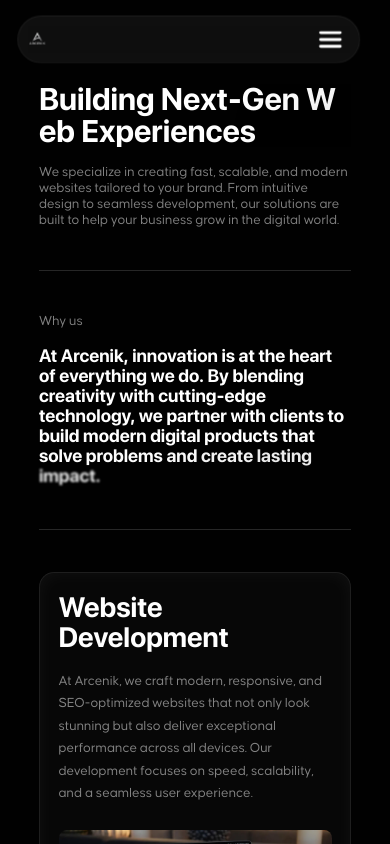
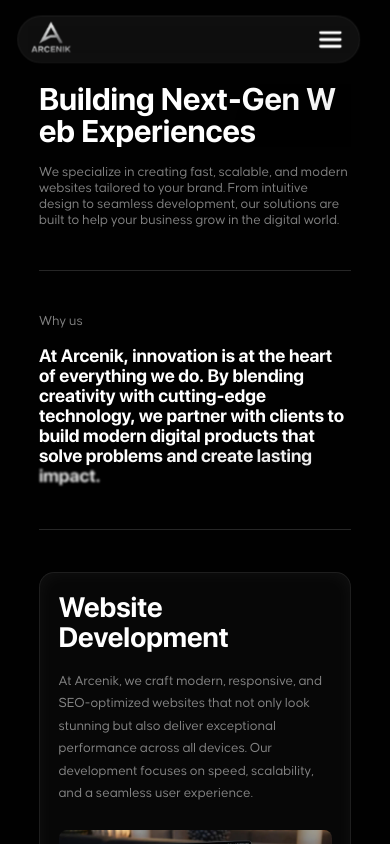
Before and after one commit to ShubhamChaudhary26/Arcenic, a Next.js app: page /about in a window 390 px wide. Shown: the top 844 px of the page. Built offline with nearby package versions, Linux system fonts and the light colour scheme.

Commit message:
make changes

```diff
--- a/app/Main/SectionHero.jsx
+++ b/app/Main/SectionHero.jsx
@@ -173,7 +173,6 @@ export const SectionHero = () => {
       <section className="shimmer-section">
   <div className="shimmer-content-right">
     <div className="shimmer-loader">
-      <div className="shimmer-text">Preparing Experience...</div>
       {/* Add GIF here */}
       <img
         src="/images/loading.gif"
--- a/app/Navigation.css
+++ b/app/Navigation.css
@@ -1,4 +1,3 @@
-/* NAVIGATION STYLES */
 .navigation-wrapper {
   position: fixed;
   top: 0;
@@ -10,10 +9,10 @@
   align-items: center;
   padding: 0 10vw;
   z-index: 10;
-    transition: background-color 0.3s ease, height 0.3s ease, backdrop-filter 0.3s ease;
+  transition: background-color 0.3s ease, height 0.3s ease,
+    backdrop-filter 0.3s ease;
   perspective: 500px;
 }
-
 .navigation-inside {
   width: 100%;
   height: 8vh;
@@ -29,26 +28,19 @@
   transform: rotateY(30deg) scale(0.6) rotateX(7.5deg) translateY(-12.5vh);
   opacity: 0;
 }
-
 .navigation-inside-left {
   width: 10%;
   display: flex;
   align-items: center;
   gap: 0.25vw;
 }
-
 .navigation-inside-left-image {
   width: auto;
-    height: 5vh;
-    /* Increased from 8.5vh to 12vh */
-    /* max-height: 60px; */
-    /* Added max-height for very large screens */
-    object-fit: contain;
-    /* Ensure proper scaling */
+  height: 12vh; /* Increased from 8.5vh to 12vh */ /* max-height: 60px; */ /* Added max-height for very large screens */
+  object-fit: contain; /* Ensure proper scaling */
 }
-
 .navigation-inside-left-image:hover {
-    transform: scale(1.2);
+  transform: scale(1);
 }
 
 .navigation-inside-right {
@@ -125,7 +117,11 @@
   left: 0;
   width: 100%;
   height: 100vh;
-    background: linear-gradient(135deg, rgba(1, 1, 1, 0.95) 0%, rgba(26, 26, 26, 0.95) 100%);
+  background: linear-gradient(
+    135deg,
+    rgba(1, 1, 1, 0.95) 0%,
+    rgba(26, 26, 26, 0.95) 100%
+  );
   backdrop-filter: blur(20px);
   display: flex;
   flex-direction: column;
@@ -159,13 +155,18 @@
 }
 
 .mobile-menu-item::before {
-    content: '';
+  content: "";
   position: absolute;
   top: 0;
   left: -100%;
   width: 100%;
   height: 100%;
-    background: linear-gradient(90deg, transparent, rgba(255, 255, 255, 0.1), transparent);
+  background: linear-gradient(
+    90deg,
+    transparent,
+    rgba(255, 255, 255, 0.1),
+    transparent
+  );
   transition: left 0.5s ease;
 }
 
@@ -197,7 +198,7 @@
 
   .navigation-inside-left-image {
     width: auto;
-        height: 5vw;
+    height: 12vw;
     /* Increased from 7.5vw to 10vw */
     /* max-height: 50px; */
     /* Added max-height for mobile */
@@ -275,12 +276,11 @@
 /* Very large screens */
 @media (min-width: 1440px) {
   .navigation-inside-left-image {
-        height: 5vh;
+    height: 9vh;
     /* Even larger for big screens */
     /* max-height: 70px; */
   }
 }
-
 
 /* TABLET RESPONSIVE */
 @media (max-width: 1024px) and (min-width: 769px) {
--- a/app/layout.jsx
+++ b/app/layout.jsx
@@ -21,9 +21,9 @@ export const metadata = {
 
   // ✅ ADD THIS PART
   icons: {
-    icon: "/images/logo1.png",        // browser tab favicon
-    shortcut: "/images/logo1.png",    // Windows/MacOS shortcut icon
-    apple: "/images/logo1.png",       // iOS home screen icon
+    icon: "/images/logo1.webp",        // browser tab favicon
+    shortcut: "/images/logo1.webp",    // Windows/MacOS shortcut icon
+    apple: "/images/logo1.webp",       // iOS home screen icon
   },
 
   openGraph: {
```
Lines whose indentation alone changed are shown as unchanged.
